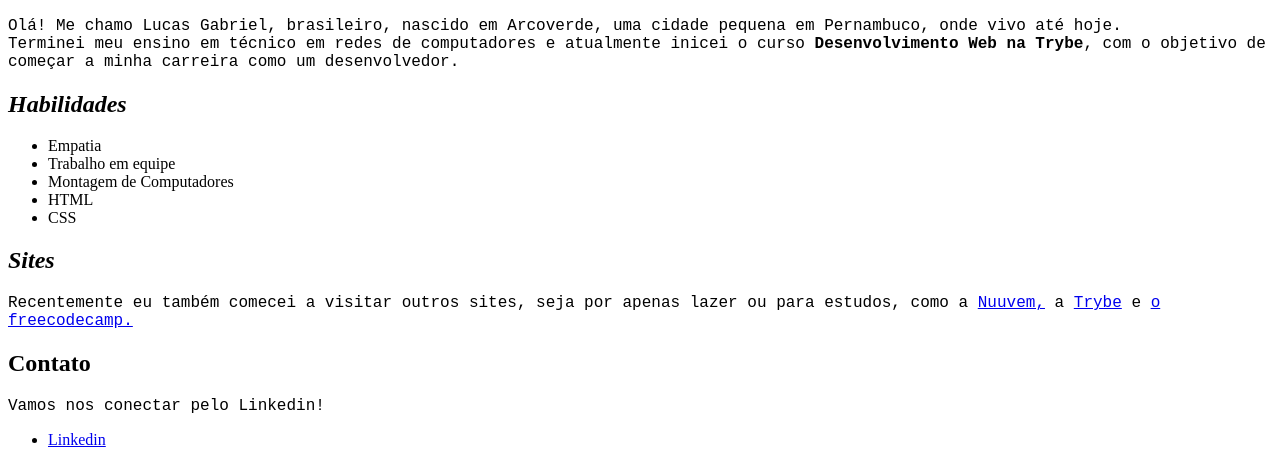
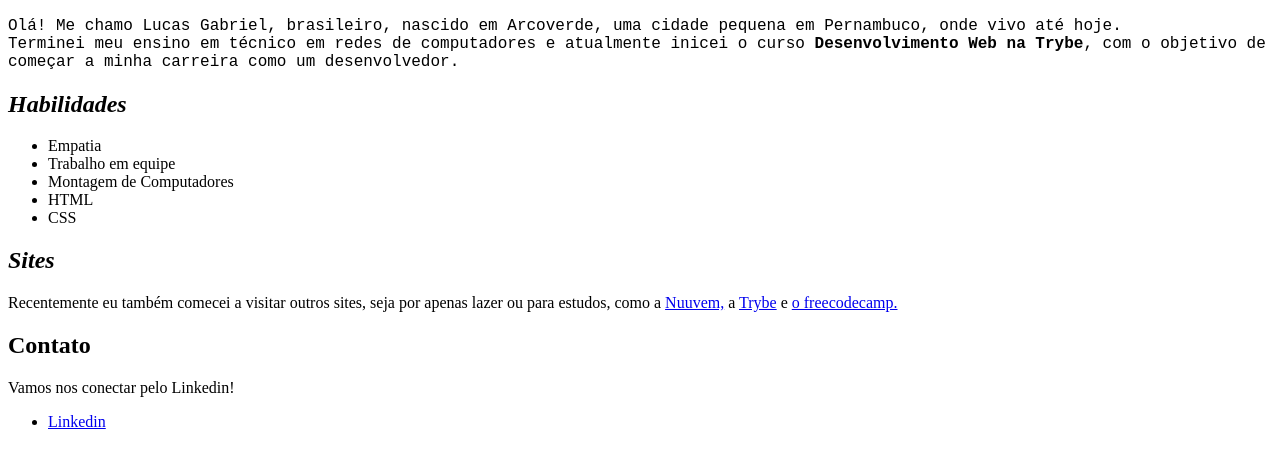
Before and after one commit to Lucas-Coimbra/Lucas-Coimbra.github.io, a plain HTML site: page index.html in a window 1280 px wide. Shown: the part 477-942 px from the top of the page. Drawn offline with Linux system fonts and the light colour scheme.

Commit message:
Adicionar primeiro requisito 3.2, correção

```diff
--- a/index.html
+++ b/index.html
@@ -9,7 +9,7 @@
       #perfil {
           font-family: Georgia;
       }
-      p{
+      #descricao {
           font-family: monospace, sans-serif;
       }
 
```
